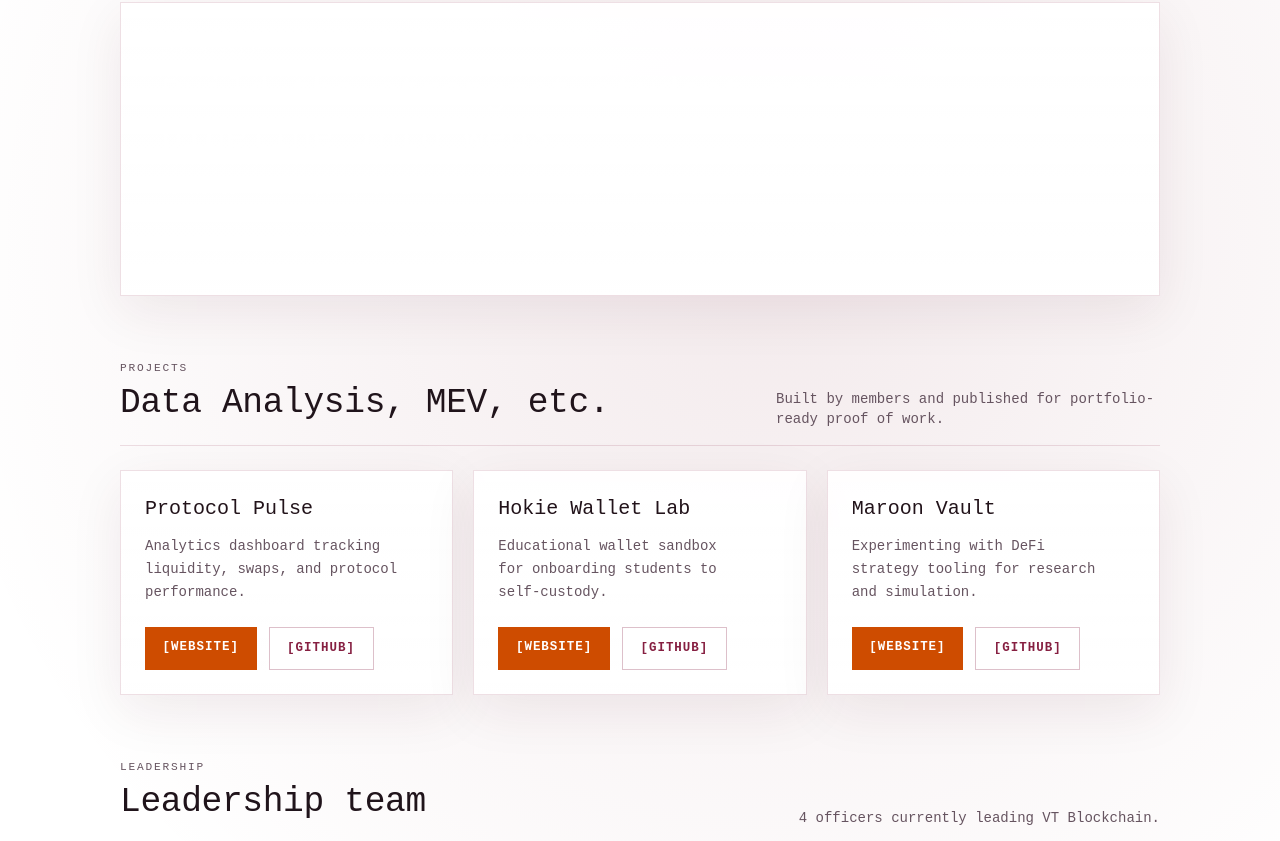
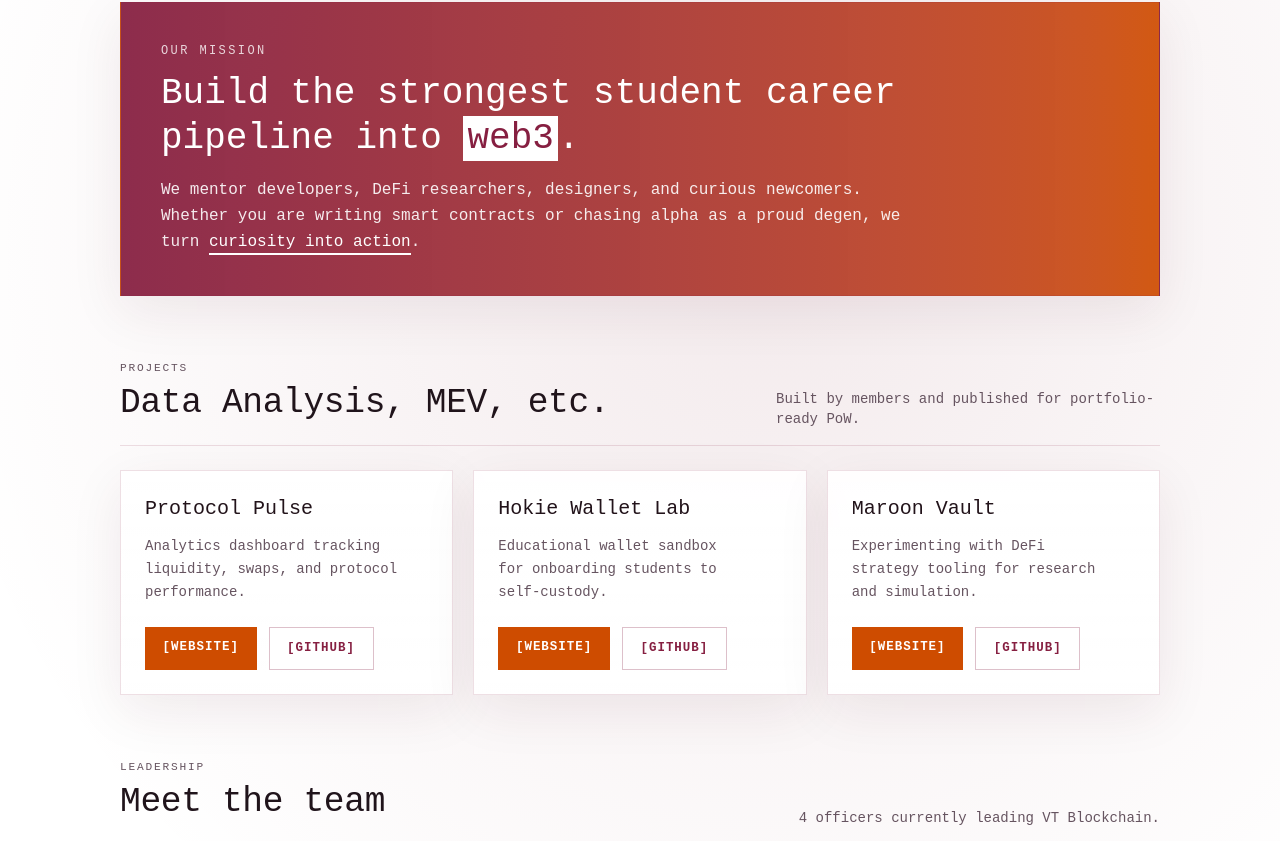
Before and after one commit to aykk/vtblockchainwebsite, a Next.js app: page / in a window 1280 px wide. Shown: the part 1639-2480 px from the top of the page. Built offline with nearby package versions, Linux system fonts and the light colour scheme.

Commit message:
feat: add AnimatedUnderline component and enhance mission statement with animation

```diff
--- a/src/app/page.tsx
+++ b/src/app/page.tsx
@@ -227,6 +227,53 @@ function AnimatedNumber({
   );
 }
 
+function AnimatedUnderline({
+  children,
+  className = "",
+  duration = 800,
+  delay = 200,
+}: {
+  children: React.ReactNode;
+  className?: string;
+  duration?: number;
+  delay?: number;
+}) {
+  const [isVisible, setIsVisible] = useState(false);
+  const ref = useRef<HTMLSpanElement>(null);
+
+  useEffect(() => {
+    const observer = new IntersectionObserver(
+      (entries) => {
+        entries.forEach((entry) => {
+          if (entry.isIntersecting) {
+            setIsVisible(true);
+          }
+        });
+      },
+      { threshold: 0.5 }
+    );
+
+    if (ref.current) {
+      observer.observe(ref.current);
+    }
+
+    return () => observer.disconnect();
+  }, []);
+
+  return (
+    <span ref={ref} className={`relative inline-block ${className}`}>
+      {children}
+      <span
+        className="absolute bottom-0 left-0 h-[2px] bg-current"
+        style={{
+          width: isVisible ? "100%" : "0%",
+          transition: `width ${duration}ms ease-out ${delay}ms`,
+        }}
+      />
+    </span>
+  );
+}
+
 export default function Home() {
   const partners = [
     { name: "Avalanche", logo: "/avalanche-avax-logo.svg" },
@@ -425,13 +472,13 @@ export default function Home() {
           ))}
         </section>
 
-        <section className="section-shell border-none bg-linear-to-r from-[rgba(134,31,65,0.94)] to-[rgba(206,76,0,0.92)] p-8 text-white md:p-10">
+        <section className="section-shell border-none !bg-linear-to-r from-[rgba(134,31,65,0.94)] to-[rgba(206,76,0,0.92)] p-8 text-white md:p-10">
           <p className="text-xs uppercase tracking-[0.2em] text-white/80">Our mission</p>
           <h2 className="mt-3 max-w-3xl text-3xl font-medium leading-tight text-white md:text-4xl">
-            Build the strongest student career pipeline into web3.
+            Build the strongest student career pipeline into <span className="bg-white px-1 py-0.5 text-[var(--brand-maroon)]">web3</span>.
           </h2>
           <p className="mt-4 max-w-3xl text-base leading-relaxed text-white/90">
-            We mentor developers, DeFi researchers, designers, and curious newcomers. Whether you are writing smart contracts or chasing alpha as a proud degen, we turn curiosity into shipping.
+            We mentor developers, DeFi researchers, designers, and curious newcomers. Whether you are writing smart contracts or chasing alpha as a proud degen, we turn <AnimatedUnderline className="text-white">curiosity into action</AnimatedUnderline>.
           </p>
         </section>
 
@@ -441,7 +488,7 @@ export default function Home() {
               <p className="section-kicker">Projects</p>
               <h2 className="section-title">Data Analysis, MEV, etc.</h2>
             </div>
-            <p className="max-w-sm text-sm text-(--muted)">Built by members and published for portfolio-ready <strong>proof of work.</strong></p>
+            <p className="max-w-sm text-sm text-(--muted)">Built by members and published for portfolio-ready <strong>PoW.</strong></p>
           </div>
           <div className="grid gap-5 md:grid-cols-3">
             {projects.map((project) => (
@@ -465,7 +512,7 @@ export default function Home() {
           <div className="flex flex-wrap items-end justify-between gap-4 border-b border-(--line) pb-4">
             <div>
               <p className="section-kicker">Leadership</p>
-              <h2 className="section-title">Leadership team</h2>
+              <h2 className="section-title">Meet the team</h2>
             </div>
             <p className="text-sm text-(--muted)">4 officers currently leading VT Blockchain.</p>
           </div>
```
